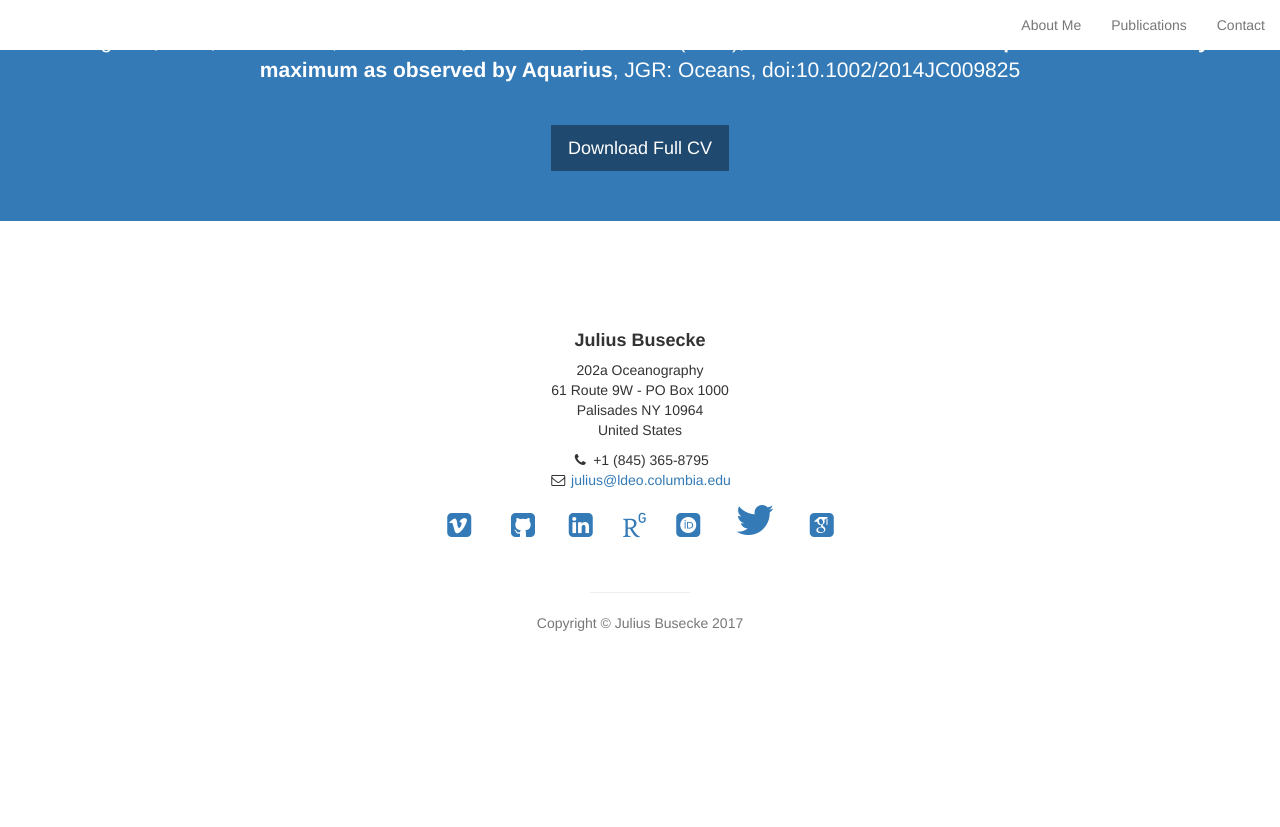
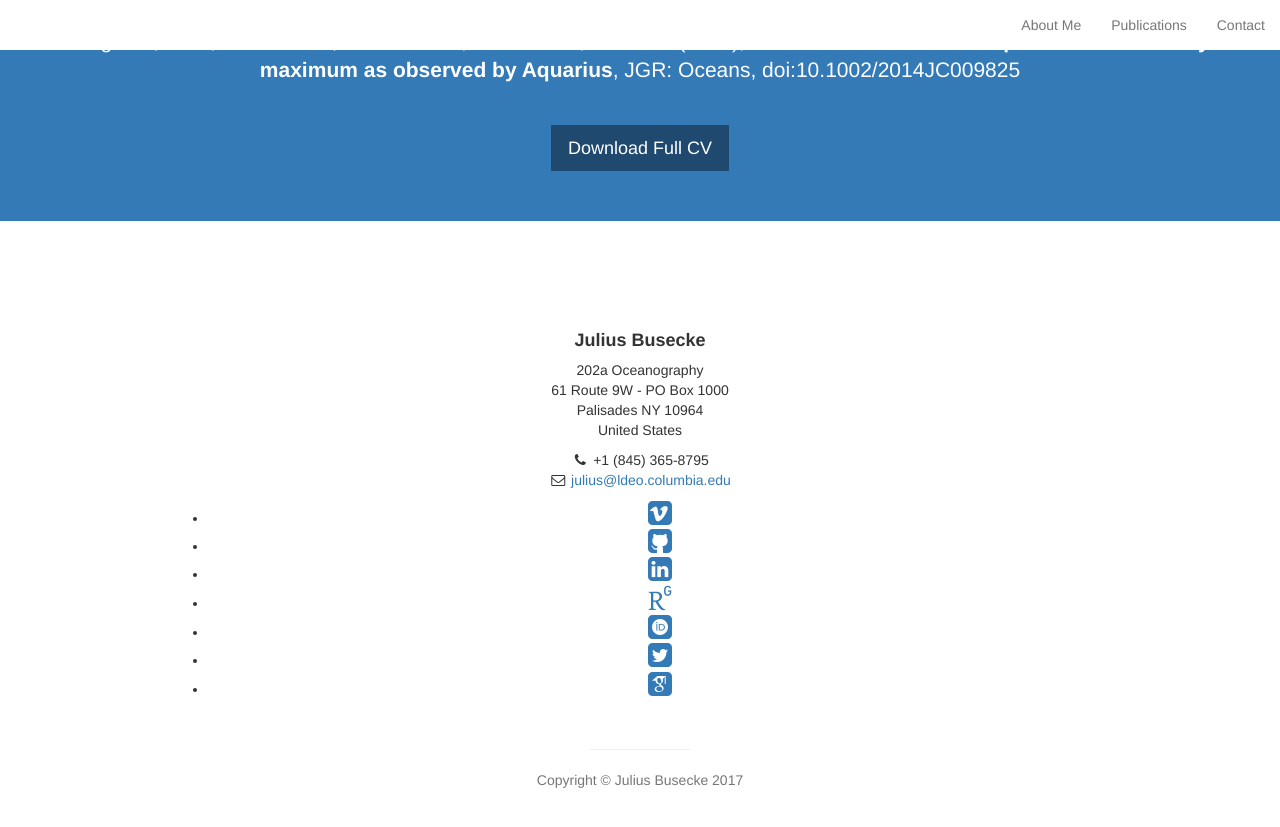
Before and after one commit to jbusecke/jbusecke.github.io, a Jekyll site: the page built from index.html, in a window 1280 px wide and 900 px high, scrolled down 2441 px. Shown: the top 827 px of the window. Built offline with Jekyll 4.4.1, drawn with Linux system fonts in a browser that asks for light colours; some web fonts are replaced; before the commit the page ends 3184 px from its top, so only the background shows below that.

Commit message:
test messing with the css again

```diff
--- a/index.html
+++ b/index.html
@@ -157,36 +157,24 @@
                       <li>  <a href="https://www.researchgate.net/profile/Julius_Busecke">ResearchGate</a> </li>
                     </ul> -->
 
-                    <ul class="list-inline">
+                    <ul class="list" >
                         <li>
                             <a href="https://vimeo.com/user52830334"><i class="fa fa-vimeo-square fa-fw fa-2x"></i></a>
-                        </li>
-                        <li>
                         </li>
                         <li>
                             <a href="https://github.com/jbusecke"><i class="fa fa-github-square fa-fw fa-2x"></i></a>
                         </li>
                         <li>
-                        </li>
-                        <li>
                             <a href="https://www.linkedin.com/in/julius-busecke-a47027117"><i class="fa fa-linkedin-square fa-2x"></i></a>
-                        </li>
-                        <li>
                         </li>
                         <li>
                             <a href="https://www.researchgate.net/profile/Julius_Busecke"><i class="ai ai-researchgate ai-2x"></i></a>
                         </li>
                         <li>
-                        </li>
-                        <li>
                             <a href="https://www.orcid.org/0000-0001-8571-865X"><i class="ai ai-orcid-square ai-2x"></i></a>
                         </li>
                         <li>
-                        </li>
-                        <li>
-                            <a href="#"><i class="fa fa-twitter fa-fw fa-3x"></i></a>
-                        </li>
-                        <li>
+                            <a href="#"><i class="fa fa-twitter-square fa-fw fa-2x"></i></a>
                         </li>
                         <li>
                             <a href="https://scholar.google.com/citations?user=nXQo4RkAAAAJ&hl=en"><i class="ai ai-google-scholar-square ai-2x"></i></a>
```
